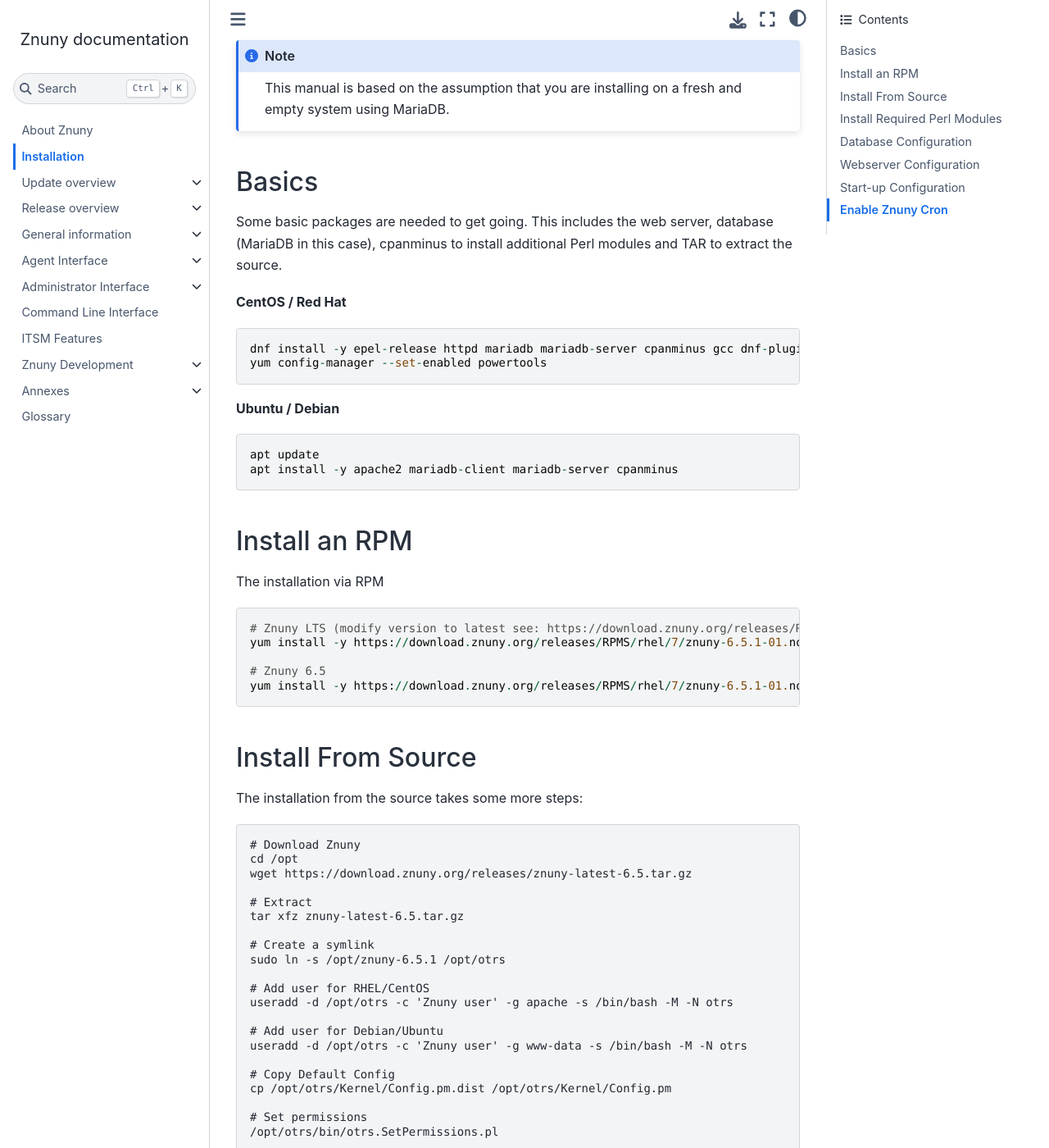
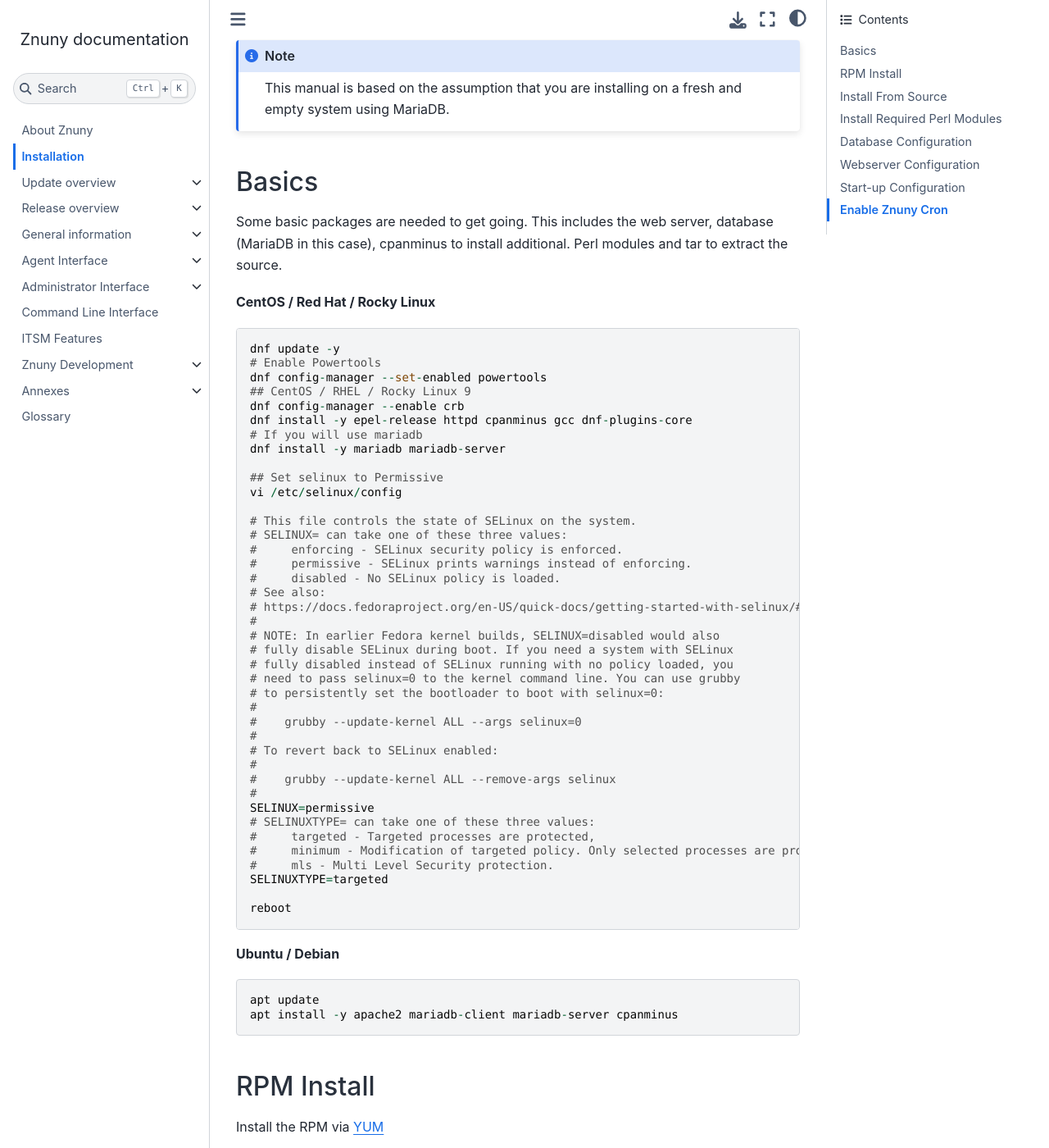
Before and after one commit to znuny/manual, a Sphinx documentation site: the page built from source/releases/installupdate/install.rst, in a window 1280 px wide and 1400 px high, scrolled down 304 px. Shown: the whole window at 82% size. Built offline with Sphinx 7.4.7 and the Sphinx Book theme 1.1.4, drawn with Linux system fonts in a browser that asks for light colours; some of the changed text lies outside the part shown.

Commit message:
Update Installing Instructions.

```diff
--- a/source/releases/installupdate/install.rst
+++ b/source/releases/installupdate/install.rst
@@ -19,15 +19,53 @@
 ******
 
 Some basic packages are needed to get going.
-This includes the web server, database (MariaDB in this case), cpanminus to install additional
-Perl modules and TAR to extract the source.
+This includes the web server, database (MariaDB in this case), cpanminus to install additional.
+Perl modules and tar to extract the source.
 
-**CentOS / Red Hat**
+**CentOS / Red Hat / Rocky Linux**
 
 .. code-block::
 
-  dnf install -y epel-release httpd mariadb mariadb-server cpanminus gcc dnf-plugins-core
-  yum config-manager --set-enabled powertools
+  dnf update -y
+  # Enable Powertools
+  dnf config-manager --set-enabled powertools
+  ## CentOS / RHEL / Rocky Linux 9
+  dnf config-manager --enable crb
+  dnf install -y epel-release httpd cpanminus gcc dnf-plugins-core
+  # If you will use mariadb
+  dnf install -y mariadb mariadb-server
+
+  ## Set selinux to Permissive
+  vi /etc/selinux/config
+
+  # This file controls the state of SELinux on the system.
+  # SELINUX= can take one of these three values:
+  #     enforcing - SELinux security policy is enforced.
+  #     permissive - SELinux prints warnings instead of enforcing.
+  #     disabled - No SELinux policy is loaded.
+  # See also:
+  # https://docs.fedoraproject.org/en-US/quick-docs/getting-started-with-selinux/#getting-started-with-selinux-selinux-states-and-modes
+  #
+  # NOTE: In earlier Fedora kernel builds, SELINUX=disabled would also
+  # fully disable SELinux during boot. If you need a system with SELinux
+  # fully disabled instead of SELinux running with no policy loaded, you
+  # need to pass selinux=0 to the kernel command line. You can use grubby
+  # to persistently set the bootloader to boot with selinux=0:
+  #
+  #    grubby --update-kernel ALL --args selinux=0
+  #
+  # To revert back to SELinux enabled:
+  #
+  #    grubby --update-kernel ALL --remove-args selinux
+  #
+  SELINUX=permissive
+  # SELINUXTYPE= can take one of these three values:
+  #     targeted - Targeted processes are protected,
+  #     minimum - Modification of targeted policy. Only selected processes are protected.
+  #     mls - Multi Level Security protection.
+  SELINUXTYPE=targeted
+
+  reboot
 
 **Ubuntu / Debian**
 
@@ -36,10 +74,10 @@
   apt update
   apt install -y apache2 mariadb-client mariadb-server cpanminus
 
-Install an RPM
-**************
+RPM Install
+***********
 
-The installation via RPM
+Install the RPM via `YUM <https://en.wikipedia.org/wiki/Yum_(software)>`_
 
 .. code-block::
 
@@ -87,25 +125,39 @@
 Install Required Perl Modules
 *****************************
 
-Based on your distribution there are several different was to install the needed modules.
+Based on your distribution, there are several different was to install the needed modules.
 
-**CentOS / Red Hat**
+To see which modules are missing but required, verify these with the following command.
+
+.. code-block::
+
+  ~otrs/bin/otrs.CheckModules.pl --all
+
+**CentOS / Red Hat / Rocky Linux**
 
 Some of the needed Perl Modules are installed, when installing the RPM. You just need
 to complete the missing ones.
 
 .. code-block::
 
-  yum install -y "perl(Moo)"  "perl(Text::CSV_XS)" "perl(YAML::XS)" "perl(ModPerl::Util)" "perl(Mail::IMAPClient)" "perl(JSON::XS)" "perl(Encode::HanExtra)" "perl(Crypt::Eksblowfish::Bcrypt)"
+  yum install -y jq
 
-  cpanm JavaScript::Minifier::XS CSS::Minifier::XS
+  yum install -y "perl(Moo)"  "perl(Text::CSV_XS)" "perl(YAML::XS)" "perl(ModPerl::Util)" "perl(Mail::IMAPClient)" "perl(JSON::XS)" "perl(Encode::HanExtra)" "perl(Crypt::Eksblowfish::Bcrypt)" "perl(Data::UUID)"
+
+  cpanm Jq JavaScript::Minifier::XS iCal::Parser Hash::Merge Crypt::JWT CSS::Minifier::XS Data::UUID Spreadsheet::XLSX Crypt::OpenSSL::X509
+
+  # Note to install the Crypt::OpenSSL::X509, you will need to install openssl-devel
+
+  # If you will use MySQL or MariaDB
 
 
 **Ubuntu / Debian**
 
 .. code-block::
 
-  apt -y install libapache2-mod-perl2 libdbd-mysql-perl libtimedate-perl libnet-dns-perl libnet-ldap-perl libio-socket-ssl-perl libpdf-api2-perl libsoap-lite-perl libtext-csv-xs-perl libjson-xs-perl libapache-dbi-perl libxml-libxml-perl libxml-libxslt-perl libyaml-perl libarchive-zip-perl libcrypt-eksblowfish-perl libencode-hanextra-perl libmail-imapclient-perl libtemplate-perl libdatetime-perl libmoo-perl bash-completion libyaml-libyaml-perl libjavascript-minifier-xs-perl libcss-minifier-xs-perl libauthen-sasl-perl libauthen-ntlm-perl
+  apt -y install apache2 mariadb-client mariadb-server cpanminus libapache2-mod-perl2 libdbd-mysql-perl libtimedate-perl libnet-dns-perl libnet-ldap-perl libio-socket-ssl-perl libpdf-api2-perl libsoap-lite-perl libtext-csv-xs-perl libjson-xs-perl libapache-dbi-perl libxml-libxml-perl libxml-libxslt-perl libyaml-perl libarchive-zip-perl libcrypt-eksblowfish-perl libencode-hanextra-perl libmail-imapclient-perl libtemplate-perl libdatetime-perl libmoo-perl bash-completion libyaml-libyaml-perl libjavascript-minifier-xs-perl libcss-minifier-xs-perl libauthen-sasl-perl libauthen-ntlm-perl libhash-merge-perl libical-parser-perl libspreadsheet-xlsx-perl libcrypt-jwt-perl libcrypt-openssl-x509-perl jq
+
+  cpanm install Jq
 
 Database Configuration
 **********************
@@ -137,19 +189,22 @@
 	innodb_file_per_table
 	innodb_log_file_size = 256M
 	max_allowed_packet=256M
+  character-set-server  = utf8
+  collation-server      = utf8_general_ci
 
 .. important::
 
   The web installer requires a password. The networking "bind-address" should be localhost. By default, 127.0.0.1, a synonym for skip-networking, is set. Additionally, there is no information about the requirement for utf8 whereas the default is utf8mb4
 
-  character-set-server  = utf8
-  collation-server      = utf8_general_ci
-
-Restart the MariaDB database to apply the changes
+If started, restart the MariaDB database to apply the changes otherwise enable and start the mariadb.
 
 .. code-block::
 
-  systemctl start mariadb
+  systemctl restart mariadb
+  # or
+  systemctl enable --now mariadb
+
+Run mysql_secure_installation
 
 Webserver Configuration
 ***********************
@@ -164,6 +219,14 @@
 
   sed -i '/^LoadModule mpm_event_module modules\/mod_mpm_event.so/s/^/#/' /etc/httpd/conf.modules.d/00-mpm.conf
   sed -i '/^#LoadModule mpm_prefork_module modules\/mod_mpm_prefork.so/s/^#//' /etc/httpd/conf.modules.d/00-mpm.conf
+
+.. note:: In case you did a source install on an RPM based system
+
+  To enable the Znuny Apache config you need to create a symlink to our sample config.
+
+  .. code-block::
+
+    ln -s /opt/otrs/scripts/apache2-httpd.include.conf /etc/httpd/conf.d/zzz_znuny.conf
 
 
 **Ubuntu / Debian**
@@ -184,8 +247,16 @@
   a2enmod mpm_prefork
   a2enconf zzz_znuny
 
+.. code-block::
 
-Start / Restart the web server to apply the changes.
+  ## RHEL / CentOS / Rocky Linux
+  systemctl restart httpd
+  # or
+  systemctl enable --now httpd
+  ## Ubuntu / Debian
+  systemctl restart apache2
+  # or
+  systemctl enable --now apache2
 
 **CentOS / Red Hat**
 
```
